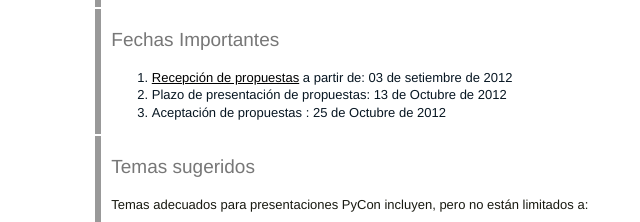
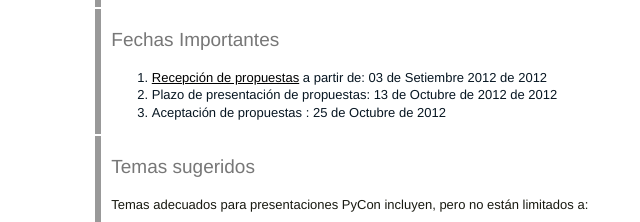
Before and after one commit to emezeta/pyconuy, a plain HTML site: page index.html in a window 1280 px wide. Shown: the part 345-567 px from the top of the page, 593-1233 px from the left. Drawn offline with Linux system fonts and the light colour scheme.

Commit message:
Actualización de propuestas en ingles y español

```diff
--- a/index.html
+++ b/index.html
@@ -113,8 +113,8 @@
 
       <ol>
 <li><a href="http://python.org.uy/submit" target="_blank">Recepción
-de propuestas</a> a partir de: 03 de setiembre
-de 2012</li><li>Plazo de presentación de propuestas: 13 de Octubre
+de propuestas</a> a partir de: 03 de Setiembre 2012
+de 2012</li><li>Plazo de presentación de propuestas: 13 de Octubre de 2012
 de 2012</li><li>Aceptación de propuestas : 25 de Octubre de 2012</li>
       </ol>
 
```
Also changed, not shown: 2 other files.
